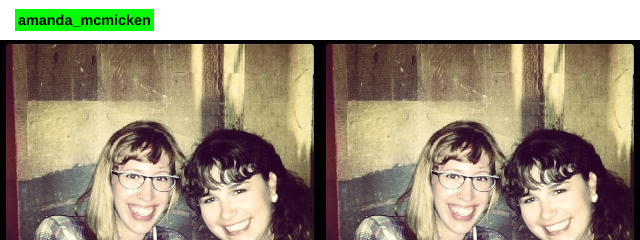
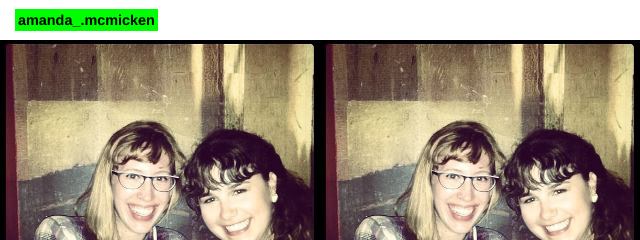
Before and after one commit to amandamcmicken/oldportfoliosite.github.io, a plain HTML site: page index.html in a window 1280 px wide. Shown: the top 240 px of the page, 0-640 px from the left. Drawn offline with Linux system fonts and the light colour scheme.

Commit message:
edited header name

```diff
--- a/index.html
+++ b/index.html
@@ -12,7 +12,7 @@
     </head>
     <body>
 <nav class="uk-navbar">
-    <a href="" class="uk-navbar-brand"><span class="brand">amanda_mcmicken</span></a>
+    <a href="" class="uk-navbar-brand"><span class="brand">amanda_.mcmicken</span></a>
     <div class="uk-navbar-flip">
         <ul class="uk-navbar-nav">
             <li><a href="">PROJECTS</a></li>
```
